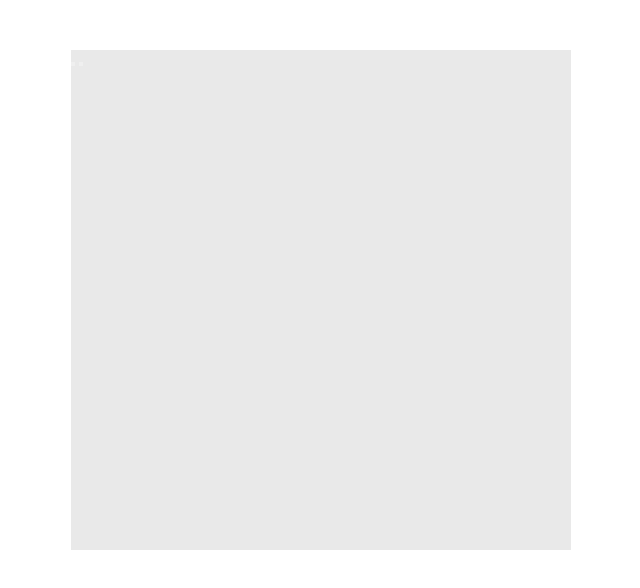
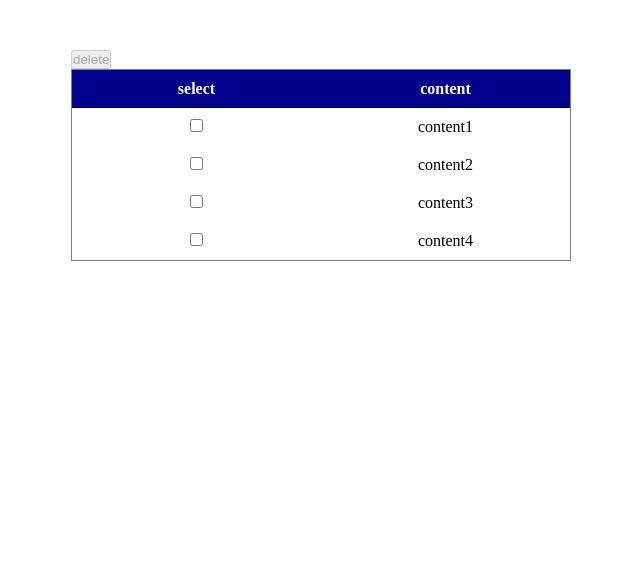
Before and after one commit to Starcush/web-component, a plain HTML site: page index.html in a window 1280 px wide. Shown: the whole page, without its empty margins (319-959 px from the left). Drawn offline with Linux system fonts and the light colour scheme.

Commit message:
write readme.md

```diff
--- a/index.html
+++ b/index.html
@@ -5,13 +5,39 @@
   <meta http-equiv="X-UA-Compatible" content="IE=edge">
   <meta name="viewport" content="width=device-width, initial-scale=1.0">
   <link rel="stylesheet" href="style.css">
-  <title>HTML1</title>
+
+  <title>Web Component</title>
 </head>
-<body>
   <div class="bg"></div>
   <div class="container">
-    <button class="editbtn"></button>
-    <button class="delBtn"></button>
+    <button is="delete-btn">delete</button>
+    <table>
+      <thead>
+        <tr>
+          <th>select</th>
+          <th>content</th>
+        </tr>
+      </thead>
+      <tbody>
+        <tr>
+          <td><input type="checkbox" class="checkbox"></td>
+          <td>content1</td>
+        </tr>
+        <tr>
+          <td><input type="checkbox" class="checkbox"></td>
+          <td>content2</td>
+        </tr>
+        <tr>
+          <td><input type="checkbox" class="checkbox"></td>
+          <td>content3</td>
+        </tr>
+        <tr>
+          <td><input type="checkbox" class="checkbox"></td>
+          <td>content4</td>
+        </tr>
+      </tbody>
+    </table>
   </div>
+  <script src="script.js"></script>
 </body>
 </html>
--- a/style.css
+++ b/style.css
@@ -12,10 +12,27 @@ body {
   align-items: center;
 }
 
+table {
+  table-layout: fixed;
+  width: 100%;
+  border-collapse: collapse;
+  border: 1px solid gray;
+}
+
+tr th {
+  background-color: darkblue;
+  color: #fff;
+}
+
+th,
+td {
+  padding: 10px;
+  text-align: center;
+}
+
 .container {
   width: 500px;
   height: 500px;
-  background-color: #e9e9e9;
   margin-top: 50px;
 }
 
```
Also changed, not shown: index2.html (deleted, +0 -27 lines), web-component-ex.gif (added), 2 other files.
